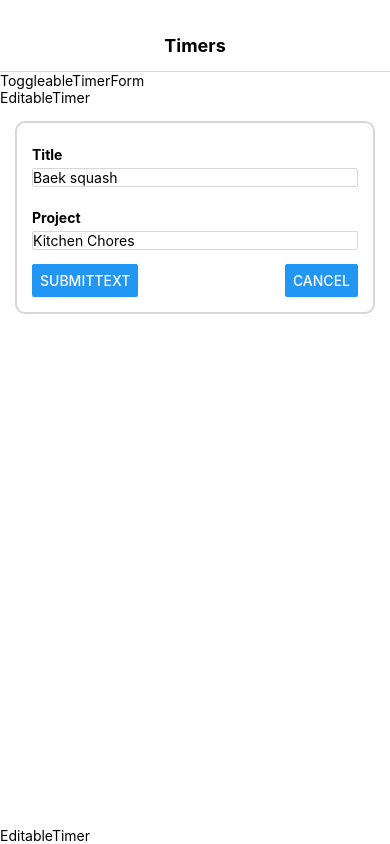
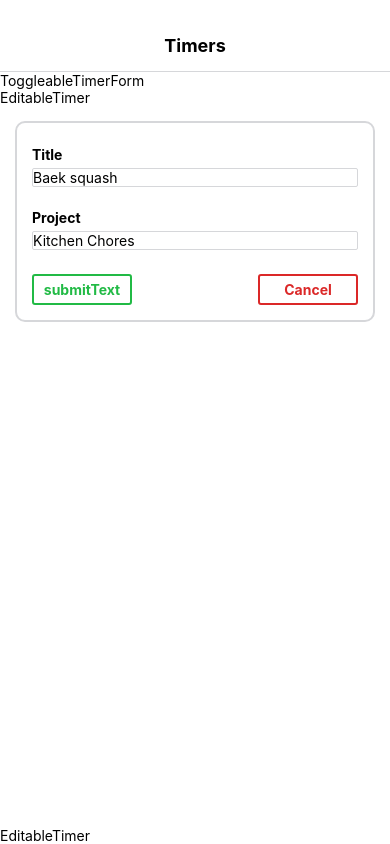
Before and after one commit to mindeleven/react-native-sample-apps, a React Native app in the folder time-tracking/: screen / in a window 390 px wide. Built offline with nearby package versions, Linux system fonts and the light colour scheme.

Commit message:
Integrated sub component for TimerButton

```diff
--- /dev/null
+++ b/time-tracking/src/components/TimerButton.js
@@ -0,0 +1,57 @@
+import React from 'react';
+import { StyleSheet, Text, TouchableOpacity } from 'react-native';
+
+function TimerButton({
+  color,
+  title,
+  small,
+  onPress
+}) {
+  return (
+    <TouchableOpacity
+      style={[styles.button, {borderColor: color}]}
+      onPress={onPress}
+    >
+      <Text style={[
+        styles.buttonText,
+        small ? styles.small : styles.large,
+        {color}
+      ]}>
+        {title}
+      </Text>
+    </TouchableOpacity>
+  );
+}
+
+const styles = StyleSheet.create({
+  button: {
+    marginTop: 10,
+    minWidth: 100,
+    borderWidth: 2,
+    borderRadius: 3
+  },
+  small: {
+    fontSize: 14,
+    padding: 5
+  },
+  large: {
+    fontSize: 16,
+    padding: 10
+  },
+  buttonText: {
+    textAlign: 'center',
+    fontWeight: 'bold'
+  },
+  title: {
+    fontSize: 14,
+    fontWeight: 'bold'
+  },
+  elapsedTime: {
+    fontSize: 18,
+    fontWeight: 'bold',
+    textAlign:'center',
+    paddingVertical: 10
+  }
+});
+
+export default TimerButton;
--- a/time-tracking/src/components/TimerForm.js
+++ b/time-tracking/src/components/TimerForm.js
@@ -1,7 +1,11 @@
 import React from 'react';
-import { StyleSheet, Text, View, TextInput, Button } from 'react-native';
+import { StyleSheet, Text, View, TextInput } from 'react-native';
+import TimerButton from './TimerButton';
 
 function TimerForm({ id, title, project }) {
+
+  const submitText = id ? 'Update' : 'Create';
+
   return (
     <View style={styles.formContainer}>
       <View style={styles.attributeContainer}>
@@ -25,10 +29,14 @@ function TimerForm({ id, title, project }) {
         </View>
       </View>
       <View style={styles.buttonGroup}>
-        <Button
+        <TimerButton
+          small
+          color="#21BA45"
           title="submitText"
         />
-        <Button
+        <TimerButton
+          small
+          color="#DB2828"
           title="Cancel"
         />
       </View>
```
